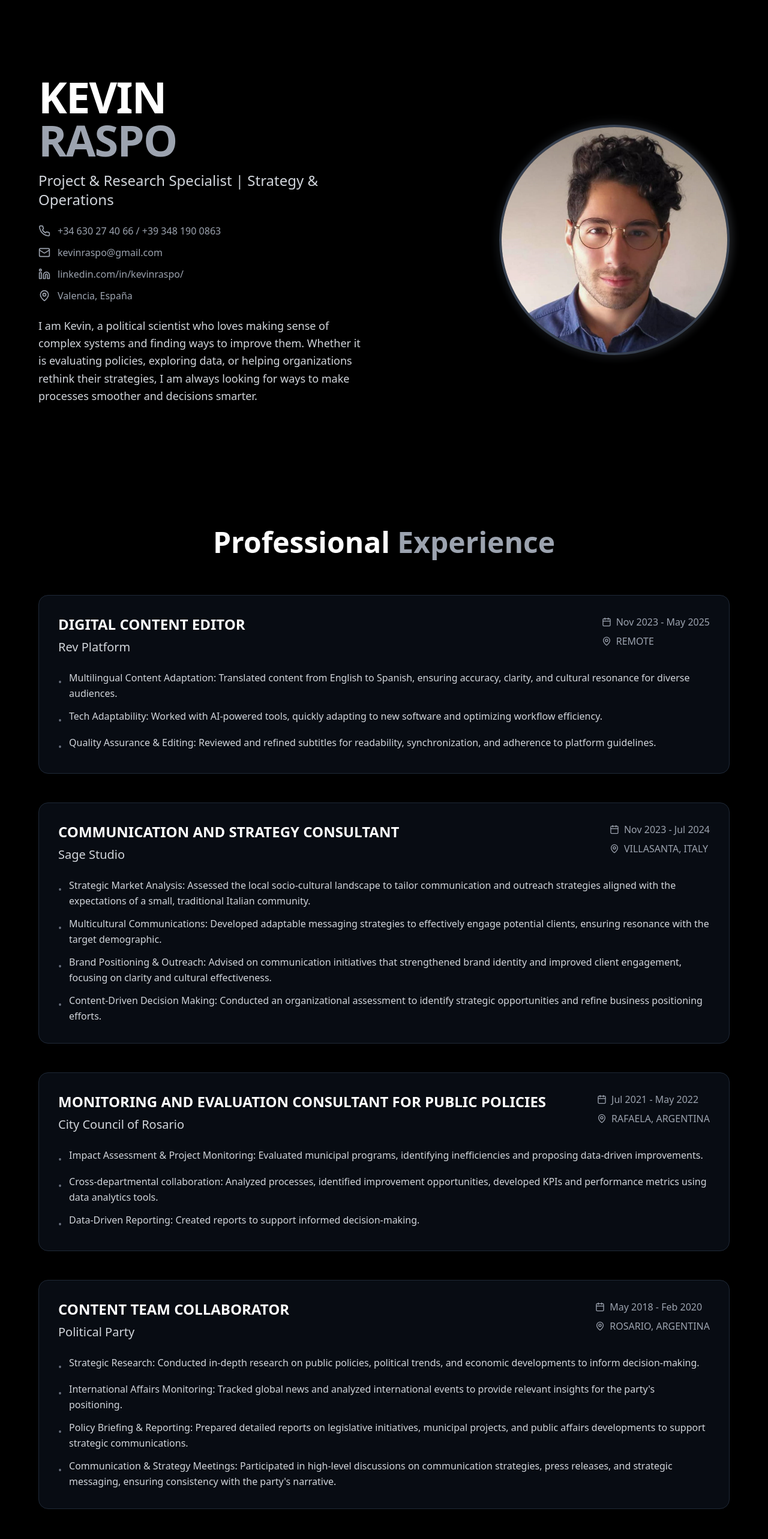
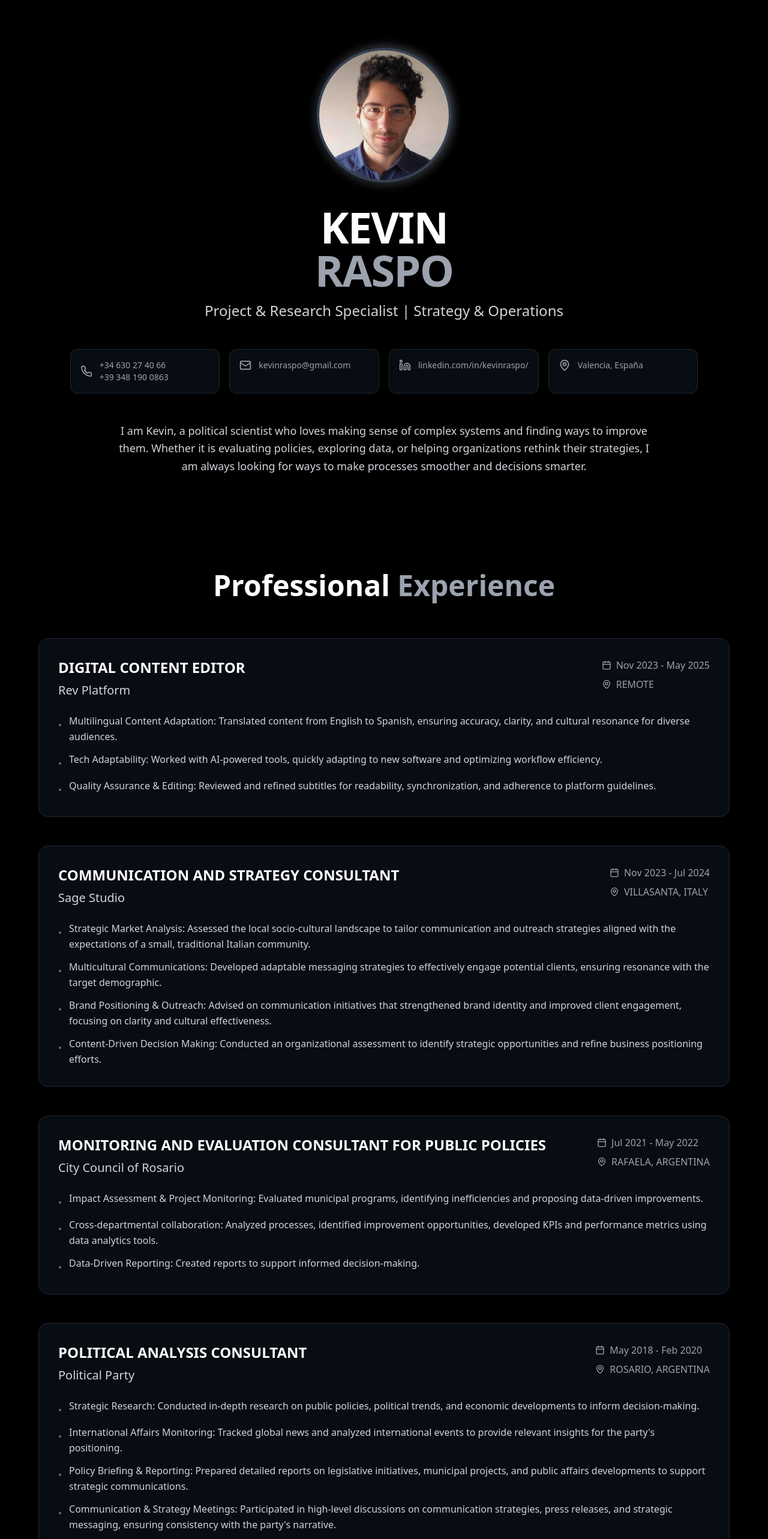
Before and after one commit to Kevin-Rpo/kevinraspo, a React (Vite) app: page / in a window 1280 px wide. Shown: the top 2566 px of the page at 60% size. Built offline with nearby package versions, Linux system fonts and the light colour scheme.

Commit message:
Refactor: Update content and layout
- Changed "Content Team Collaborator" role to "Political Analysis Consultant".
- Requested alternative photo placement and more animations.
- Asked about editing/deleting the website content after publishing.

```diff
--- a/src/components/Experience.tsx
+++ b/src/components/Experience.tsx
@@ -38,7 +38,7 @@ const Experience = () => {
       ]
     },
     {
-      title: "CONTENT TEAM COLLABORATOR",
+      title: "POLITICAL ANALYSIS CONSULTANT",
       company: "Political Party",
       location: "ROSARIO, ARGENTINA",
       period: "May 2018 - Feb 2020",
@@ -54,7 +54,7 @@ const Experience = () => {
   return (
     <section className="py-20 px-6">
       <div className="max-w-6xl mx-auto">
-        <h2 className="text-4xl md:text-5xl font-bold mb-16 text-center">
+        <h2 className="text-4xl md:text-5xl font-bold mb-16 text-center animate-[fade-in_1s_ease-out]">
           Professional <span className="text-gray-400">Experience</span>
         </h2>
 
@@ -62,11 +62,15 @@ const Experience = () => {
           {experiences.map((exp, index) => (
             <div
               key={index}
-              className="group relative bg-gray-900/50 backdrop-blur-sm border border-gray-800 rounded-2xl p-8 hover:border-gray-600 transition-all duration-500 hover:shadow-xl hover:shadow-gray-900/20"
+              className="group relative bg-gray-900/50 backdrop-blur-sm border border-gray-800 rounded-2xl p-8 hover:border-gray-600 transition-all duration-500 hover:shadow-xl hover:shadow-gray-900/20 animate-[fade-in_1s_ease-out] hover:scale-[1.02]"
+              style={{
+                animationDelay: `${index * 0.2}s`,
+                animationFillMode: 'both'
+              }}
             >
               <div className="flex flex-col md:flex-row md:items-start md:justify-between mb-6">
                 <div className="space-y-2">
-                  <h3 className="text-2xl font-bold text-white group-hover:text-gray-300 transition-colors">
+                  <h3 className="text-2xl font-bold text-white group-hover:text-gray-300 transition-colors duration-300">
                     {exp.title}
                   </h3>
                   <p className="text-xl text-gray-300 font-medium">{exp.company}</p>
@@ -86,7 +90,7 @@ const Experience = () => {
 
               <ul className="space-y-3">
                 {exp.responsibilities.map((resp, respIndex) => (
-                  <li key={respIndex} className="flex gap-3 text-gray-300">
+                  <li key={respIndex} className="flex gap-3 text-gray-300 group-hover:text-gray-200 transition-colors duration-300">
                     <span className="text-gray-500 mt-2">•</span>
                     <span className="leading-relaxed">{resp}</span>
                   </li>
--- a/src/components/Hero.tsx
+++ b/src/components/Hero.tsx
@@ -4,54 +4,71 @@ import { MapPin, Mail, Phone, Linkedin } from "lucide-react";
 const Hero = () => {
   return (
     <section className="min-h-screen flex items-center justify-center px-6 py-20">
-      <div className="max-w-6xl mx-auto grid md:grid-cols-2 gap-12 items-center">
-        <div className="space-y-6 animate-fade-in">
-          <div className="space-y-4">
+      <div className="max-w-6xl mx-auto">
+        {/* Main content with photo integrated */}
+        <div className="text-center mb-12 animate-fade-in">
+          <div className="relative inline-block mb-8">
+            <div className="absolute -inset-1 bg-gradient-to-r from-gray-600 to-gray-400 rounded-full blur opacity-25 animate-pulse"></div>
+            <img
+              src="/lovable-uploads/9ade0156-4397-4098-a4e0-9db90178c4d8.png"
+              alt="Kevin Raspo"
+              className="relative w-48 h-48 md:w-56 md:h-56 object-cover rounded-full border-4 border-gray-700 shadow-2xl hover:scale-105 transition-transform duration-500 animate-[fade-in_1s_ease-out_0.2s_both]"
+            />
+          </div>
+
+          <div className="space-y-4 animate-[fade-in_1s_ease-out_0.4s_both]">
             <h1 className="text-5xl md:text-7xl font-bold tracking-tight">
               KEVIN
               <br />
               <span className="text-gray-400">RASPO</span>
             </h1>
-            <p className="text-xl md:text-2xl text-gray-300 font-light">
+            <p className="text-xl md:text-2xl text-gray-300 font-light animate-[fade-in_1s_ease-out_0.6s_both]">
               Project & Research Specialist | Strategy & Operations
             </p>
           </div>
+        </div>
 
-          <div className="space-y-3 text-gray-400">
-            <div className="flex items-center gap-3">
+        {/* Contact information in cards */}
+        <div className="grid md:grid-cols-2 lg:grid-cols-4 gap-4 mb-12 animate-[fade-in_1s_ease-out_0.8s_both]">
+          <div className="bg-gray-900/50 backdrop-blur-sm border border-gray-800 rounded-xl p-4 hover:border-gray-600 transition-all duration-300 hover:scale-105">
+            <div className="flex items-center gap-3 text-gray-400">
               <Phone className="w-5 h-5" />
-              <span>+34 630 27 40 66 / +39 348 190 0863</span>
-            </div>
-            <div className="flex items-center gap-3">
-              <Mail className="w-5 h-5" />
-              <span>kevinraspo@gmail.com</span>
-            </div>
-            <div className="flex items-center gap-3">
-              <Linkedin className="w-5 h-5" />
-              <span>linkedin.com/in/kevinraspo/</span>
-            </div>
-            <div className="flex items-center gap-3">
-              <MapPin className="w-5 h-5" />
-              <span>Valencia, España</span>
+              <div className="text-sm">
+                <div>+34 630 27 40 66</div>
+                <div>+39 348 190 0863</div>
+              </div>
             </div>
           </div>
 
-          <p className="text-lg text-gray-300 leading-relaxed max-w-2xl">
+          <div className="bg-gray-900/50 backdrop-blur-sm border border-gray-800 rounded-xl p-4 hover:border-gray-600 transition-all duration-300 hover:scale-105">
+            <div className="flex items-center gap-3 text-gray-400">
+              <Mail className="w-5 h-5" />
+              <span className="text-sm">kevinraspo@gmail.com</span>
+            </div>
+          </div>
+
+          <div className="bg-gray-900/50 backdrop-blur-sm border border-gray-800 rounded-xl p-4 hover:border-gray-600 transition-all duration-300 hover:scale-105">
+            <div className="flex items-center gap-3 text-gray-400">
+              <Linkedin className="w-5 h-5" />
+              <span className="text-sm">linkedin.com/in/kevinraspo/</span>
+            </div>
+          </div>
+
+          <div className="bg-gray-900/50 backdrop-blur-sm border border-gray-800 rounded-xl p-4 hover:border-gray-600 transition-all duration-300 hover:scale-105">
+            <div className="flex items-center gap-3 text-gray-400">
+              <MapPin className="w-5 h-5" />
+              <span className="text-sm">Valencia, España</span>
+            </div>
+          </div>
+        </div>
+
+        {/* Bio section */}
+        <div className="max-w-4xl mx-auto text-center animate-[fade-in_1s_ease-out_1s_both]">
+          <p className="text-lg text-gray-300 leading-relaxed">
             I am Kevin, a political scientist who loves making sense of complex systems and finding ways to improve them.
             Whether it is evaluating policies, exploring data, or helping organizations rethink their strategies, I am always
             looking for ways to make processes smoother and decisions smarter.
           </p>
-        </div>
-
-        <div className="flex justify-center md:justify-end">
-          <div className="relative group">
-            <div className="absolute -inset-1 bg-gradient-to-r from-gray-600 to-gray-400 rounded-full blur opacity-25 group-hover:opacity-40 transition duration-1000"></div>
-            <img
-              src="/lovable-uploads/9ade0156-4397-4098-a4e0-9db90178c4d8.png"
-              alt="Kevin Raspo"
-              className="relative w-80 h-80 md:w-96 md:h-96 object-cover rounded-full border-4 border-gray-700 shadow-2xl hover:scale-105 transition-transform duration-500"
-            />
-          </div>
         </div>
       </div>
     </section>
```
